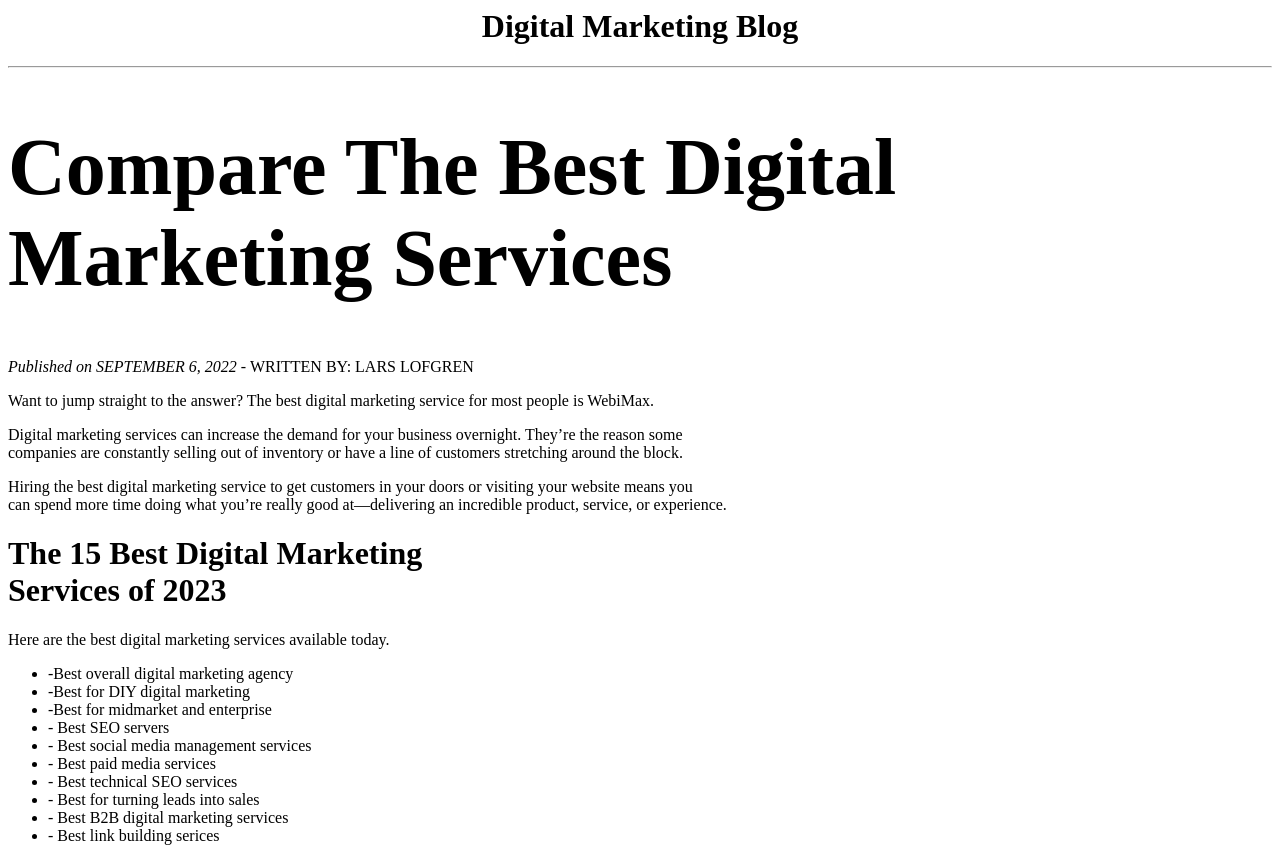
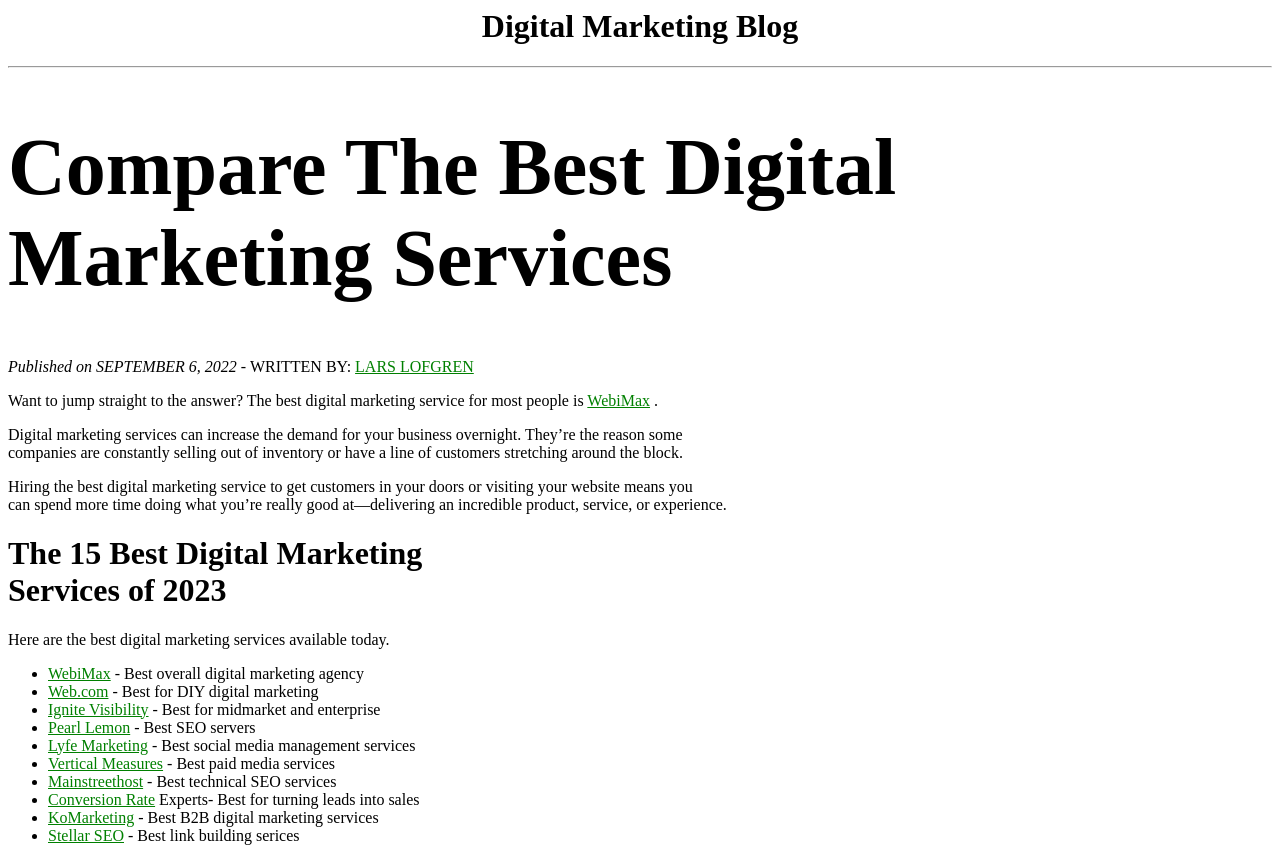
Before and after one commit to yuugo13/html-assignment1, a plain HTML site: page index.html in a window 1280 px wide. Drawn offline with Linux system fonts and the light colour scheme.

Commit message:
added link and color

```diff
--- a/index.html
+++ b/index.html
@@ -9,8 +9,8 @@
     <h1 class="header1">Digital Marketing Blog</h1> <hr>
     <h1 class="header2">Compare The Best Digital <br>
         Marketing Services </h1>
-        <p> <i>Published on SEPTEMBER 6, 2022</i>  - WRITTEN BY: LARS LOFGREN</p>
-        <p>Want to jump straight to the answer? The best digital marketing service for most people is WebiMax.</p>
+        <p class="header3"> <i>Published on SEPTEMBER 6, 2022</i>  - WRITTEN BY:  <a href="https://www.quicksprout.com/author/lars/">LARS LOFGREN</a> </P>
+        <p class="header4">Want to jump straight to the answer? The best digital marketing service for most people is <a href="https://lp.webimax.com/reputation-management2?utm_source=Quicksprout">WebiMax</a> .</p>
         <p>Digital marketing services can increase the demand for your business overnight. They’re the reason some <br>
             companies are constantly selling out of inventory or have a line of customers stretching around the block. <br></p>
 
@@ -19,7 +19,7 @@
             experience.</p>
             <h1>The 15 Best Digital Marketing <br> Services of 2023</h1>
             <p>Here are the best digital marketing services available today.</p>
-            <ul><li>-Best overall digital marketing agency</li><li>-Best for DIY digital marketing</li><li>-Best for midmarket and enterprise</li><li>- Best SEO servers</li><li>- Best social media management services</li><li>- Best paid media services</li><li>- Best technical SEO services</li><li>- Best for turning leads into sales</li><li>- Best B2B digital marketing services</li><li>- Best link building serices</li> </ul>
+            <ul class="header5"><li> <a href="#">WebiMax</a> - Best overall digital marketing agency</li><li><a href="#">Web.com</a> - Best for DIY digital marketing</li><li><a href="#">Ignite Visibility</a> - Best for midmarket and enterprise</li><li><a href="#">Pearl Lemon</a> - Best SEO servers</li><li><a href="#">Lyfe Marketing</a> - Best social media management services</li><li><a href="#">Vertical Measures</a> - Best paid media services</li><li><a href="#">Mainstreethost</a> - Best technical SEO services</li><li><a href="#">Conversion Rate</a>  Experts- Best for turning leads into sales</li><li><a href="#">KoMarketing</a> - Best B2B digital marketing services</li><li><a href="#">Stellar SEO</a> - Best link building serices</li> </ul>
 
 </body>
 </html>
--- a/style.css
+++ b/style.css
@@ -1,6 +1,8 @@
 .header1{
-    text-align: center;
-}
-.header2{ font-size: 80px;
-
-}
+    text-align: center;}
+.header2{ font-size: 80px;}
+.header3 a:link {
+    color: green;
+  }
+  .header4 a:link {color: green; }
+  .header5 a:link {color: green; }
```
